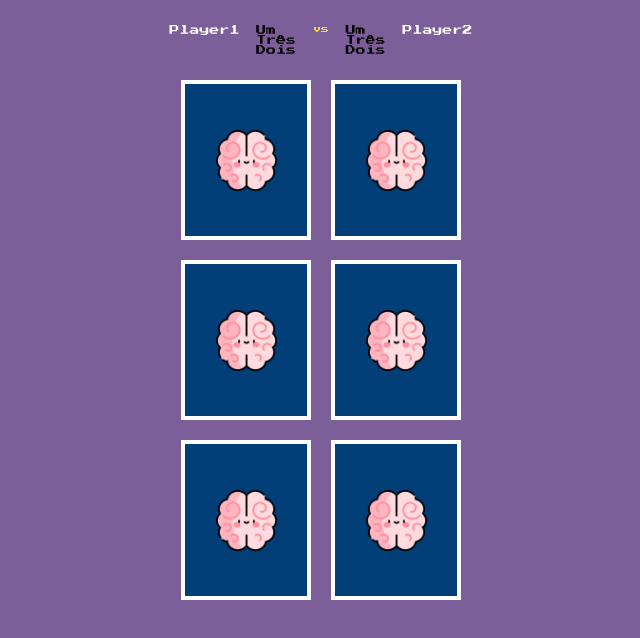
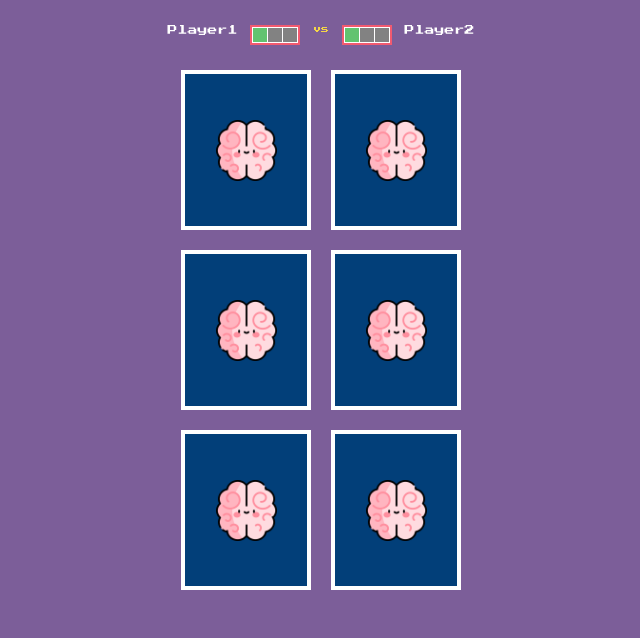
Before and after one commit to Alexandre-FB/jogo-da-memoria-js, a website built with Vite: page index.html in a window 1280 px wide. Shown: the whole page, without its empty margins (319-959 px from the left). Built offline with nearby package versions, Linux system fonts and the light colour scheme.

Commit message:
:sparkles: Adicionado funcionalidade de marcar os pontos com cores no componente PlayerScore

```diff
--- a/src/components/PlayerScore/index.js
+++ b/src/components/PlayerScore/index.js
@@ -1,9 +1,11 @@
+import './style.css';
+
 function PlayerScore(points){
     return /*html*/ `
-        <ol data-points="${points}">
-            <li>Um</li>
-            <li>Três</li>
-            <li>Dois</li>
+        <ol class="player-score" data-points="${points}">
+            <li class="pointer -a${points}"></li>
+            <li class="pointer -b${points}"></li>
+            <li class="pointer -c${points}"></li>
         </ol>
     `
 }
--- /dev/null
+++ b/src/components/PlayerScore/style.css
@@ -0,0 +1,30 @@
+.player-score{
+    width: 50px;
+    height: 20px;
+    background-color: #fff;
+    display: flex;
+    gap: 1px;
+    border: 2px solid var(--rosa);
+    padding: 1px;
+}
+
+.player-score > .pointer {
+    width: 33%;
+    height: 100%;
+    background-color: var(--cinza);
+}
+
+.player-score > .pointer.-a1 {
+    background-color: var(--verde);
+}
+
+.player-score > .pointer.-a2,
+.player-score > .pointer.-b2 {
+    background-color: var(--verde);
+}
+
+.player-score > .pointer.-a3,
+.player-score > .pointer.-b3,
+.player-score > .pointer.-c3 {
+    background-color: var(--verde);
+}
--- a/src/objects/ScoreBoard/index.js
+++ b/src/objects/ScoreBoard/index.js
@@ -9,7 +9,7 @@ function ScoreBoard(){
             ${PlayerName("Player1")}
             ${PlayerScore(1)}
             ${VsPlayer()}
-            ${PlayerScore(3)}
+            ${PlayerScore(1)}
             ${PlayerName("Player2")}
         </header>
     `;
--- a/src/styles/generic/reset.css
+++ b/src/styles/generic/reset.css
@@ -22,6 +22,7 @@ time, mark, audio, video {
 	font-size: 100%;
 	font: inherit;
 	vertical-align: baseline;
+	box-sizing: border-box;
 }
 /* HTML5 display-role reset for older browsers */
 article, aside, details, figcaption, figure,
--- a/src/styles/settings/colors.css
+++ b/src/styles/settings/colors.css
@@ -3,4 +3,6 @@
     --roxo: #7c5e99;
     --rosa: #F25A70;
     --amarelo: #F5D547;
+    --verde: #62C370;
+    --cinza: #828282;
 }
```
